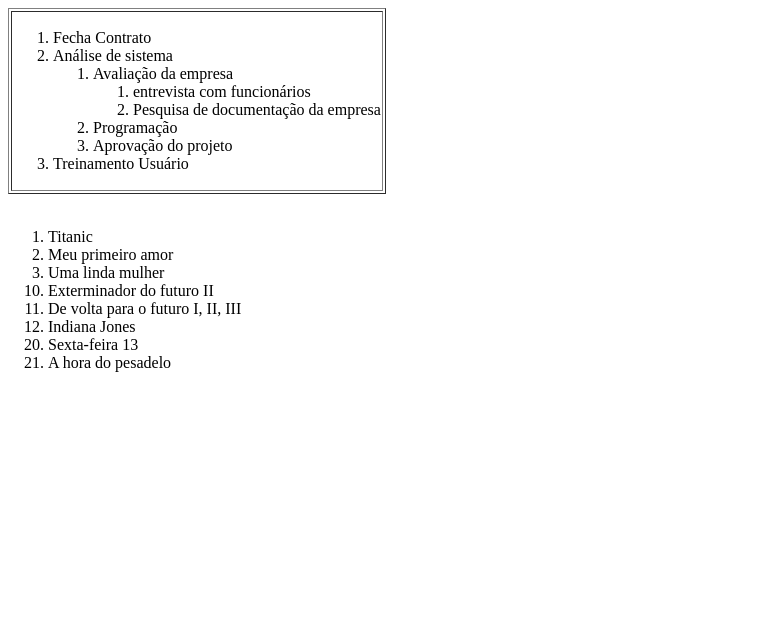
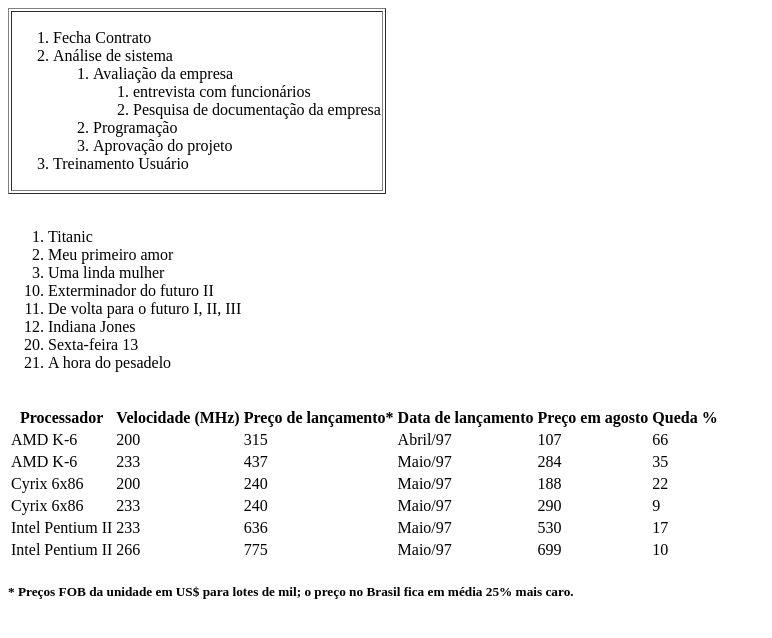
Before and after one commit to iasminmuniz/Atividade-TecWeb, a plain HTML site: page index.html in a window 1280 px wide. Shown: the whole page, without its empty margins (0-772 px from the left). Drawn offline with Linux system fonts and the light colour scheme.

Commit message:
Update index.html

```diff
--- a/index.html
+++ b/index.html
@@ -31,6 +31,27 @@
         <li value= "12">Indiana Jones    </li>
         <li value= "20">Sexta-feira 13</li>
         <li value= "21">A hora do pesadelo</li>
-    </ol>
+    </ol><br/>
+
+    <table>
+                <tr>
+                    <th>Processador</th>
+                    <th>Velocidade (MHz)</th>
+                    <th>Preço de lançamento*</th>
+                    <th>Data de lançamento</th>
+                    <th>Preço em agosto</th>
+                    <th>Queda %</th>
+                </tr>
+                <tr><td>AMD K-6</td><td>200</td><td>315</td><td>Abril/97</td><td>107</td><td>66</td></tr>
+                <tr><td>AMD K-6</td><td>233</td><td>437</td><td>Maio/97</td><td>284</td><td>35</td></tr>
+                <tr><td>Cyrix 6x86</td><td>200</td><td>240</td><td>Maio/97</td><td>188</td><td>22</td></tr>
+                <tr><td>Cyrix 6x86</td><td>233</td><td>240</td><td>Maio/97</td><td>290</td><td>9</td></tr>
+                <tr><td>Intel Pentium II</td><td>233</td><td>636</td><td>Maio/97</td><td>530</td><td>17</td></tr>
+                <tr><td>Intel Pentium II</td><td>266</td><td>775</td><td>Maio/97</td><td>699</td><td>10</td></tr>
+                </tr>
+            </table>
+            <h5>* Preços FOB da unidade em US$ para lotes de mil; o preço no Brasil fica em média 25% mais caro.</h5>
+            <br/>
+
 </body>
 </html>
```
